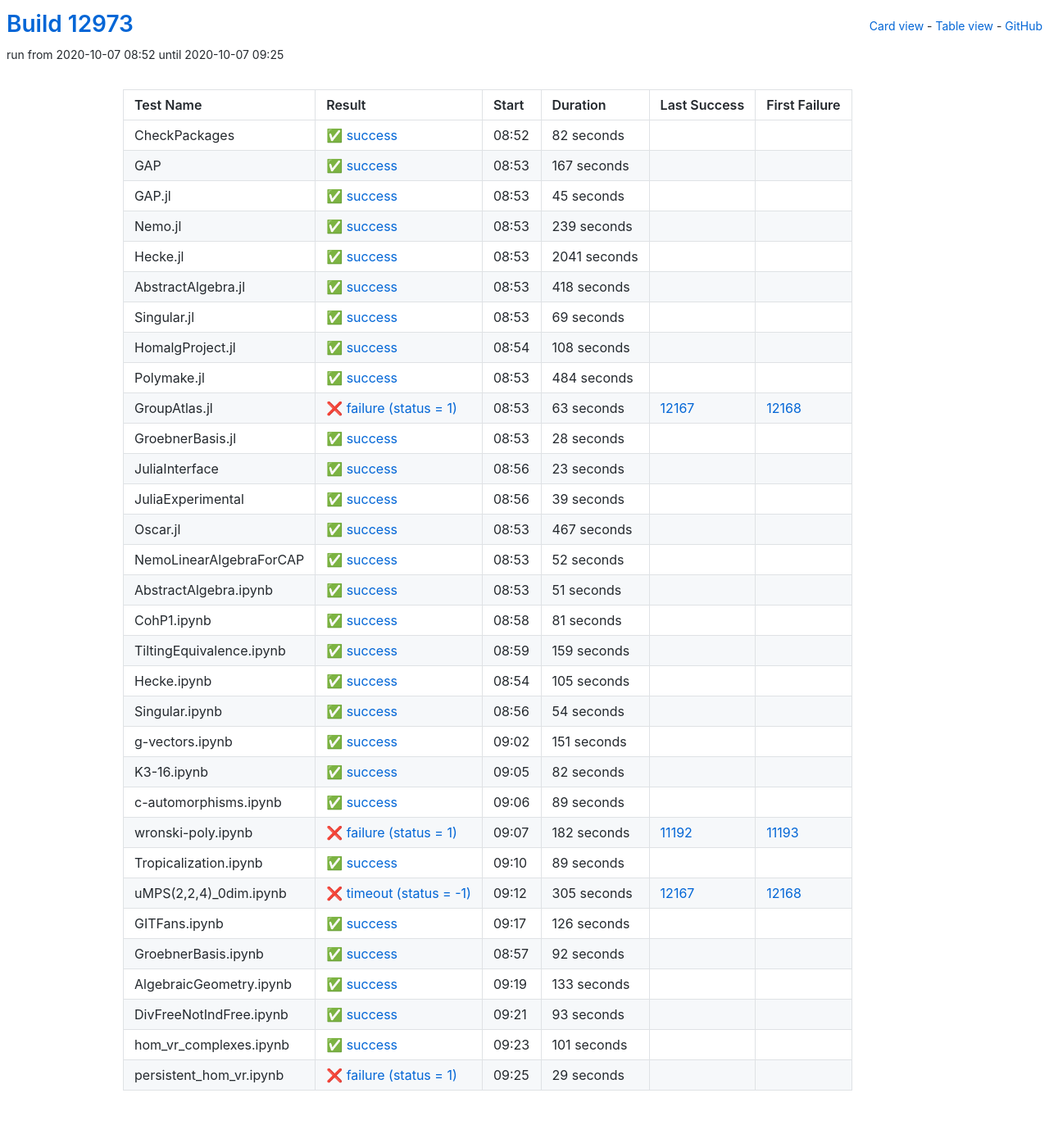
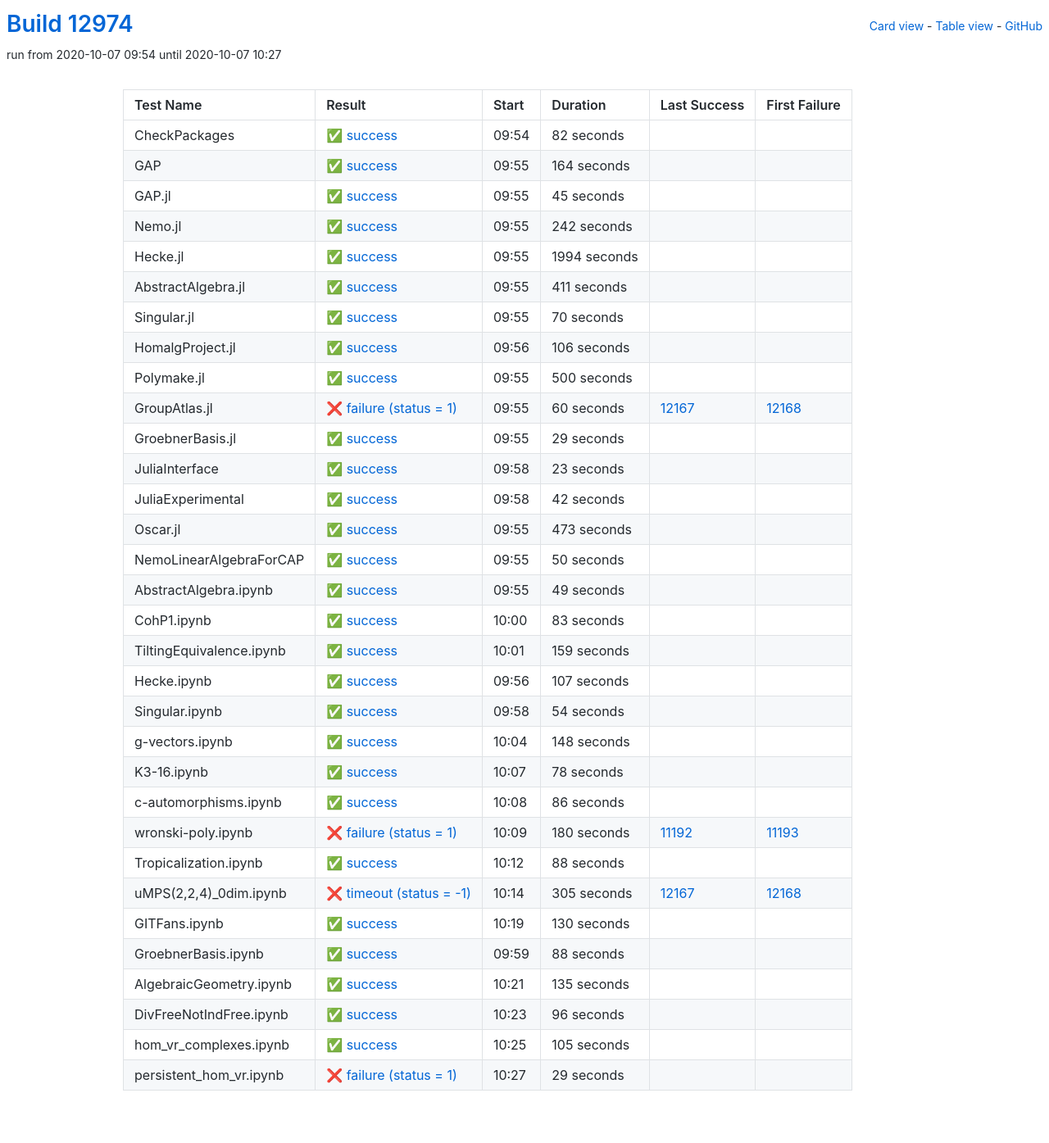
Before and after one commit to oscar-system/oscar-ci-status, a Jekyll site: the page built from table.html, in a window 1280 px wide. Shown: the whole page at 82% size. Built offline with Jekyll 4.4.1, drawn with Linux system fonts in a browser that asks for light colours.

Commit message:
Build #12974

```diff
--- a/_data/ci.yml
+++ b/_data/ci.yml
@@ -1,6 +1,6 @@
 ---
-build: 12973
-build_url: https://oscarci.mathematik.uni-kl.de/job/oscar/12973/
+build: 12974
+build_url: https://oscarci.mathematik.uni-kl.de/job/oscar/12974/
 job: oscar
 organization: oscar-system
 repo: oscar-ci-status
@@ -8,8 +8,8 @@
 tests:
 - name: CheckPackages
   id: checkpackages
-  log: https://oscarci.mathematik.uni-kl.de/job/oscar/12973/artifact/logs/build-12973/CheckPackages.log
-  start: 2020-10-07 08:52
+  log: https://oscarci.mathematik.uni-kl.de/job/oscar/12974/artifact/logs/build-12974/CheckPackages.log
+  start: 2020-10-07 09:54
   success: true
   exitcode: 0
   status: success
@@ -20,20 +20,20 @@
   first_failure_url:
 - name: GAP
   id: gap
-  log: https://oscarci.mathematik.uni-kl.de/job/oscar/12973/artifact/logs/build-12973/GAP.log
-  start: 2020-10-07 08:53
+  log: https://oscarci.mathematik.uni-kl.de/job/oscar/12974/artifact/logs/build-12974/GAP.log
+  start: 2020-10-07 09:55
   success: true
   exitcode: 0
   status: success
-  duration: 167
+  duration: 164
   last_success: false
   last_success_url:
   first_failure: false
   first_failure_url:
 - name: GAP.jl
   id: gap-jl
-  log: https://oscarci.mathematik.uni-kl.de/job/oscar/12973/artifact/logs/build-12973/GAP.jl.log
-  start: 2020-10-07 08:53
+  log: https://oscarci.mathematik.uni-kl.de/job/oscar/12974/artifact/logs/build-12974/GAP.jl.log
+  start: 2020-10-07 09:55
   success: true
   exitcode: 0
   status: success
@@ -44,104 +44,104 @@
   first_failure_url:
 - name: Nemo.jl
   id: nemo-jl
-  log: https://oscarci.mathematik.uni-kl.de/job/oscar/12973/artifact/logs/build-12973/Nemo.jl.log
-  start: 2020-10-07 08:53
+  log: https://oscarci.mathematik.uni-kl.de/job/oscar/12974/artifact/logs/build-12974/Nemo.jl.log
+  start: 2020-10-07 09:55
   success: true
   exitcode: 0
   status: success
-  duration: 239
+  duration: 242
   last_success: false
   last_success_url:
   first_failure: false
   first_failure_url:
 - name: Hecke.jl
   id: hecke-jl
-  log: https://oscarci.mathematik.uni-kl.de/job/oscar/12973/artifact/logs/build-12973/Hecke.jl.log
-  start: 2020-10-07 08:53
+  log: https://oscarci.mathematik.uni-kl.de/job/oscar/12974/artifact/logs/build-12974/Hecke.jl.log
+  start: 2020-10-07 09:55
   success: true
   exitcode: 0
   status: success
-  duration: 2041
+  duration: 1994
   last_success: false
   last_success_url:
   first_failure: false
   first_failure_url:
 - name: AbstractAlgebra.jl
   id: abstractalgebra-jl
-  log: https://oscarci.mathematik.uni-kl.de/job/oscar/12973/artifact/logs/build-12973/AbstractAlgebra.jl.log
-  start: 2020-10-07 08:53
+  log: https://oscarci.mathematik.uni-kl.de/job/oscar/12974/artifact/logs/build-12974/AbstractAlgebra.jl.log
+  start: 2020-10-07 09:55
   success: true
   exitcode: 0
   status: success
-  duration: 418
+  duration: 411
   last_success: false
   last_success_url:
   first_failure: false
   first_failure_url:
 - name: Singular.jl
   id: singular-jl
-  log: https://oscarci.mathematik.uni-kl.de/job/oscar/12973/artifact/logs/build-12973/Singular.jl.log
-  start: 2020-10-07 08:53
+  log: https://oscarci.mathematik.uni-kl.de/job/oscar/12974/artifact/logs/build-12974/Singular.jl.log
+  start: 2020-10-07 09:55
   success: true
   exitcode: 0
   status: success
-  duration: 69
+  duration: 70
   last_success: false
   last_success_url:
   first_failure: false
   first_failure_url:
 - name: HomalgProject.jl
   id: homalgproject-jl
-  log: https://oscarci.mathematik.uni-kl.de/job/oscar/12973/artifact/logs/build-12973/HomalgProject.jl.log
-  start: 2020-10-07 08:54
+  log: https://oscarci.mathematik.uni-kl.de/job/oscar/12974/artifact/logs/build-12974/HomalgProject.jl.log
+  start: 2020-10-07 09:56
   success: true
   exitcode: 0
   status: success
-  duration: 108
+  duration: 106
   last_success: false
   last_success_url:
   first_failure: false
   first_failure_url:
 - name: Polymake.jl
   id: polymake-jl
-  log: https://oscarci.mathematik.uni-kl.de/job/oscar/12973/artifact/logs/build-12973/Polymake.jl.log
-  start: 2020-10-07 08:53
+  log: https://oscarci.mathematik.uni-kl.de/job/oscar/12974/artifact/logs/build-12974/Polymake.jl.log
+  start: 2020-10-07 09:55
   success: true
   exitcode: 0
   status: success
-  duration: 484
+  duration: 500
   last_success: false
   last_success_url:
   first_failure: false
   first_failure_url:
 - name: GroupAtlas.jl
   id: groupatlas-jl
-  log: https://oscarci.mathematik.uni-kl.de/job/oscar/12973/artifact/logs/build-12973/GroupAtlas.jl.log
-  start: 2020-10-07 08:53
+  log: https://oscarci.mathematik.uni-kl.de/job/oscar/12974/artifact/logs/build-12974/GroupAtlas.jl.log
+  start: 2020-10-07 09:55
   success: false
   exitcode: 1
   status: failure
-  duration: 63
+  duration: 60
   last_success: 12167
   last_success_url: https://oscarci.mathematik.uni-kl.de/job/oscar/12167/
   first_failure: 12168
   first_failure_url: https://oscarci.mathematik.uni-kl.de/job/oscar/12168/
 - name: GroebnerBasis.jl
   id: groebnerbasis-jl
-  log: https://oscarci.mathematik.uni-kl.de/job/oscar/12973/artifact/logs/build-12973/GroebnerBasis.jl.log
-  start: 2020-10-07 08:53
+  log: https://oscarci.mathematik.uni-kl.de/job/oscar/12974/artifact/logs/build-12974/GroebnerBasis.jl.log
+  start: 2020-10-07 09:55
   success: true
   exitcode: 0
   status: success
-  duration: 28
+  duration: 29
   last_success: false
   last_success_url:
   first_failure: false
   first_failure_url:
 - name: JuliaInterface
   id: juliainterface
-  log: https://oscarci.mathematik.uni-kl.de/job/oscar/12973/artifact/logs/build-12973/JuliaInterface.log
-  start: 2020-10-07 08:56
+  log: https://oscarci.mathematik.uni-kl.de/job/oscar/12974/artifact/logs/build-12974/JuliaInterface.log
+  start: 2020-10-07 09:58
   success: true
   exitcode: 0
   status: success
@@ -152,68 +152,68 @@
   first_failure_url:
 - name: JuliaExperimental
   id: juliaexperimental
-  log: https://oscarci.mathematik.uni-kl.de/job/oscar/12973/artifact/logs/build-12973/JuliaExperimental.log
-  start: 2020-10-07 08:56
+  log: https://oscarci.mathematik.uni-kl.de/job/oscar/12974/artifact/logs/build-12974/JuliaExperimental.log
+  start: 2020-10-07 09:58
   success: true
   exitcode: 0
   status: success
-  duration: 39
+  duration: 42
   last_success: false
   last_success_url:
   first_failure: false
   first_failure_url:
 - name: Oscar.jl
   id: oscar-jl
-  log: https://oscarci.mathematik.uni-kl.de/job/oscar/12973/artifact/logs/build-12973/Oscar.jl.log
-  start: 2020-10-07 08:53
+  log: https://oscarci.mathematik.uni-kl.de/job/oscar/12974/artifact/logs/build-12974/Oscar.jl.log
+  start: 2020-10-07 09:55
   success: true
   exitcode: 0
   status: success
-  duration: 467
+  duration: 473
   last_success: false
   last_success_url:
   first_failure: false
   first_failure_url:
 - name: NemoLinearAlgebraForCAP
   id: nemolinearalgebraforcap
-  log: https://oscarci.mathematik.uni-kl.de/job/oscar/12973/artifact/logs/build-12973/NemoLinearAlgebraForCAP.log
-  start: 2020-10-07 08:53
+  log: https://oscarci.mathematik.uni-kl.de/job/oscar/12974/artifact/logs/build-12974/NemoLinearAlgebraForCAP.log
+  start: 2020-10-07 09:55
   success: true
   exitcode: 0
   status: success
-  duration: 52
+  duration: 50
   last_success: false
   last_success_url:
   first_failure: false
   first_failure_url:
 - name: AbstractAlgebra.ipynb
   id: abstractalgebra-ipynb
-  log: https://oscarci.mathematik.uni-kl.de/job/oscar/12973/artifact/logs/build-12973/AbstractAlgebra.ipynb.log
-  start: 2020-10-07 08:53
+  log: https://oscarci.mathematik.uni-kl.de/job/oscar/12974/artifact/logs/build-12974/AbstractAlgebra.ipynb.log
+  start: 2020-10-07 09:55
   success: true
   exitcode: 0
   status: success
-  duration: 51
+  duration: 49
   last_success: false
   last_success_url:
   first_failure: false
   first_failure_url:
 - name: CohP1.ipynb
   id: cohp1-ipynb
-  log: https://oscarci.mathematik.uni-kl.de/job/oscar/12973/artifact/logs/build-12973/CohP1.ipynb.log
-  start: 2020-10-07 08:58
+  log: https://oscarci.mathematik.uni-kl.de/job/oscar/12974/artifact/logs/build-12974/CohP1.ipynb.log
+  start: 2020-10-07 10:00
   success: true
   exitcode: 0
   status: success
-  duration: 81
+  duration: 83
   last_success: false
   last_success_url:
   first_failure: false
   first_failure_url:
 - name: TiltingEquivalence.ipynb
   id: tiltingequivalence-ipynb
-  log: https://oscarci.mathematik.uni-kl.de/job/oscar/12973/artifact/logs/build-12973/TiltingEquivalence.ipynb.log
-  start: 2020-10-07 08:59
+  log: https://oscarci.mathematik.uni-kl.de/job/oscar/12974/artifact/logs/build-12974/TiltingEquivalence.ipynb.log
+  start: 2020-10-07 10:01
   success: true
   exitcode: 0
   status: success
@@ -224,20 +224,20 @@
   first_failure_url:
 - name: Hecke.ipynb
   id: hecke-ipynb
-  log: https://oscarci.mathematik.uni-kl.de/job/oscar/12973/artifact/logs/build-12973/Hecke.ipynb.log
-  start: 2020-10-07 08:54
+  log: https://oscarci.mathematik.uni-kl.de/job/oscar/12974/artifact/logs/build-12974/Hecke.ipynb.log
+  start: 2020-10-07 09:56
   success: true
   exitcode: 0
   status: success
-  duration: 105
+  duration: 107
   last_success: false
   last_success_url:
   first_failure: false
   first_failure_url:
 - name: Singular.ipynb
   id: singular-ipynb
-  log: https://oscarci.mathematik.uni-kl.de/job/oscar/12973/artifact/logs/build-12973/Singular.ipynb.log
-  start: 2020-10-07 08:56
+  log: https://oscarci.mathematik.uni-kl.de/job/oscar/12974/artifact/logs/build-12974/Singular.ipynb.log
+  start: 2020-10-07 09:58
   success: true
   exitcode: 0
   status: success
@@ -248,68 +248,68 @@
   first_failure_url:
 - name: g-vectors.ipynb
   id: g-vectors-ipynb
-  log: https://oscarci.mathematik.uni-kl.de/job/oscar/12973/artifact/logs/build-12973/g-vectors.ipynb.log
-  start: 2020-10-07 09:02
+  log: https://oscarci.mathematik.uni-kl.de/job/oscar/12974/artifact/logs/build-12974/g-vectors.ipynb.log
+  start: 2020-10-07 10:04
   success: true
   exitcode: 0
   status: success
-  duration: 151
+  duration: 148
   last_success: false
   last_success_url:
   first_failure: false
   first_failure_url:
 - name: K3-16.ipynb
   id: k3-16-ipynb
-  log: https://oscarci.mathematik.uni-kl.de/job/oscar/12973/artifact/logs/build-12973/K3-16.ipynb.log
-  start: 2020-10-07 09:05
+  log: https://oscarci.mathematik.uni-kl.de/job/oscar/12974/artifact/logs/build-12974/K3-16.ipynb.log
+  start: 2020-10-07 10:07
   success: true
   exitcode: 0
   status: success
-  duration: 82
+  duration: 78
   last_success: false
   last_success_url:
   first_failure: false
   first_failure_url:
 - name: c-automorphisms.ipynb
   id: c-automorphisms-ipynb
-  log: https://oscarci.mathematik.uni-kl.de/job/oscar/12973/artifact/logs/build-12973/c-automorphisms.ipynb.log
-  start: 2020-10-07 09:06
+  log: https://oscarci.mathematik.uni-kl.de/job/oscar/12974/artifact/logs/build-12974/c-automorphisms.ipynb.log
+  start: 2020-10-07 10:08
   success: true
   exitcode: 0
   status: success
-  duration: 89
+  duration: 86
   last_success: false
   last_success_url:
   first_failure: false
   first_failure_url:
 - name: wronski-poly.ipynb
   id: wronski-poly-ipynb
-  log: https://oscarci.mathematik.uni-kl.de/job/oscar/12973/artifact/logs/build-12973/wronski-poly.ipynb.log
-  start: 2020-10-07 09:07
+  log: https://oscarci.mathematik.uni-kl.de/job/oscar/12974/artifact/logs/build-12974/wronski-poly.ipynb.log
+  start: 2020-10-07 10:09
   success: false
   exitcode: 1
   status: failure
-  duration: 182
+  duration: 180
   last_success: 11192
   last_success_url: https://oscarci.mathematik.uni-kl.de/job/oscar/11192/
   first_failure: 11193
   first_failure_url: https://oscarci.mathematik.uni-kl.de/job/oscar/11193/
 - name: Tropicalization.ipynb
   id: tropicalization-ipynb
-  log: https://oscarci.mathematik.uni-kl.de/job/oscar/12973/artifact/logs/build-12973/Tropicalization.ipynb.log
-  start: 2020-10-07 09:10
+  log: https://oscarci.mathematik.uni-kl.de/job/oscar/12974/artifact/logs/build-12974/Tropicalization.ipynb.log
+  start: 2020-10-07 10:12
   success: true
   exitcode: 0
   status: success
-  duration: 89
+  duration: 88
   last_success: false
   last_success_url:
   first_failure: false
   first_failure_url:
 - name: uMPS(2,2,4)_0dim.ipynb
   id: umps-2-2-4-0dim-ipynb
-  log: https://oscarci.mathematik.uni-kl.de/job/oscar/12973/artifact/logs/build-12973/uMPS-2-2-4-_0dim.ipynb.log
-  start: 2020-10-07 09:12
+  log: https://oscarci.mathematik.uni-kl.de/job/oscar/12974/artifact/logs/build-12974/uMPS-2-2-4-_0dim.ipynb.log
+  start: 2020-10-07 10:14
   success: false
   exitcode: -1
   status: timeout
@@ -320,68 +320,68 @@
   first_failure_url: https://oscarci.mathematik.uni-kl.de/job/oscar/12168/
 - name: GITFans.ipynb
   id: gitfans-ipynb
-  log: https://oscarci.mathematik.uni-kl.de/job/oscar/12973/artifact/logs/build-12973/GITFans.ipynb.log
-  start: 2020-10-07 09:17
+  log: https://oscarci.mathematik.uni-kl.de/job/oscar/12974/artifact/logs/build-12974/GITFans.ipynb.log
+  start: 2020-10-07 10:19
   success: true
   exitcode: 0
   status: success
-  duration: 126
+  duration: 130
   last_success: false
   last_success_url:
   first_failure: false
   first_failure_url:
 - name: GroebnerBasis.ipynb
   id: groebnerbasis-ipynb
-  log: https://oscarci.mathematik.uni-kl.de/job/oscar/12973/artifact/logs/build-12973/GroebnerBasis.ipynb.log
-  start: 2020-10-07 08:57
+  log: https://oscarci.mathematik.uni-kl.de/job/oscar/12974/artifact/logs/build-12974/GroebnerBasis.ipynb.log
+  start: 2020-10-07 09:59
   success: true
   exitcode: 0
   status: success
-  duration: 92
+  duration: 88
   last_success: false
   last_success_url:
   first_failure: false
   first_failure_url:
 - name: AlgebraicGeometry.ipynb
   id: algebraicgeometry-ipynb
-  log: https://oscarci.mathematik.uni-kl.de/job/oscar/12973/artifact/logs/build-12973/AlgebraicGeometry.ipynb.log
-  start: 2020-10-07 09:19
+  log: https://oscarci.mathematik.uni-kl.de/job/oscar/12974/artifact/logs/build-12974/AlgebraicGeometry.ipynb.log
+  start: 2020-10-07 10:21
   success: true
   exitcode: 0
   status: success
-  duration: 133
+  duration: 135
   last_success: false
   last_success_url:
   first_failure: false
   first_failure_url:
 - name: DivFreeNotIndFree.ipynb
   id: divfreenotindfree-ipynb
-  log: https://oscarci.mathematik.uni-kl.de/job/oscar/12973/artifact/logs/build-12973/DivFreeNotIndFree.ipynb.log
-  start: 2020-10-07 09:21
+  log: https://oscarci.mathematik.uni-kl.de/job/oscar/12974/artifact/logs/build-12974/DivFreeNotIndFree.ipynb.log
+  start: 2020-10-07 10:23
   success: true
   exitcode: 0
   status: success
-  duration: 93
+  duration: 96
   last_success: false
   last_success_url:
   first_failure: false
   first_failure_url:
 - name: hom_vr_complexes.ipynb
   id: hom-vr-complexes-ipynb
-  log: https://oscarci.mathematik.uni-kl.de/job/oscar/12973/artifact/logs/build-12973/hom_vr_complexes.ipynb.log
-  start: 2020-10-07 09:23
+  log: https://oscarci.mathematik.uni-kl.de/job/oscar/12974/artifact/logs/build-12974/hom_vr_complexes.ipynb.log
+  start: 2020-10-07 10:25
   success: true
   exitcode: 0
   status: success
-  duration: 101
+  duration: 105
   last_success: false
   last_success_url:
   first_failure: false
   first_failure_url:
 - name: persistent_hom_vr.ipynb
   id: persistent-hom-vr-ipynb
-  log: https://oscarci.mathematik.uni-kl.de/job/oscar/12973/artifact/logs/build-12973/persistent_hom_vr.ipynb.log
-  start: 2020-10-07 09:25
+  log: https://oscarci.mathematik.uni-kl.de/job/oscar/12974/artifact/logs/build-12974/persistent_hom_vr.ipynb.log
+  start: 2020-10-07 10:27
   success: false
   exitcode: 1
   status: failure
```
Also changed, not shown: README.md.
